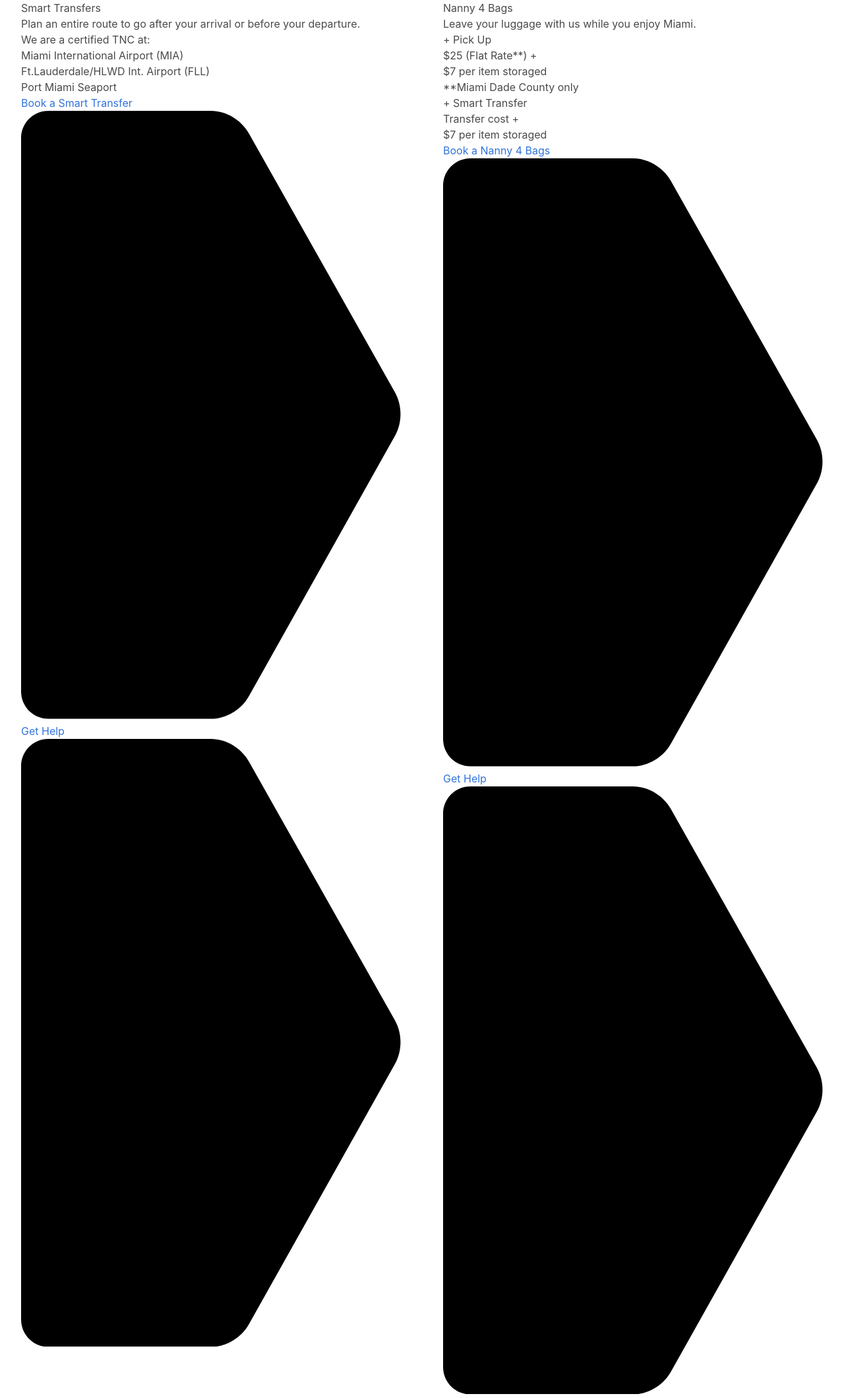
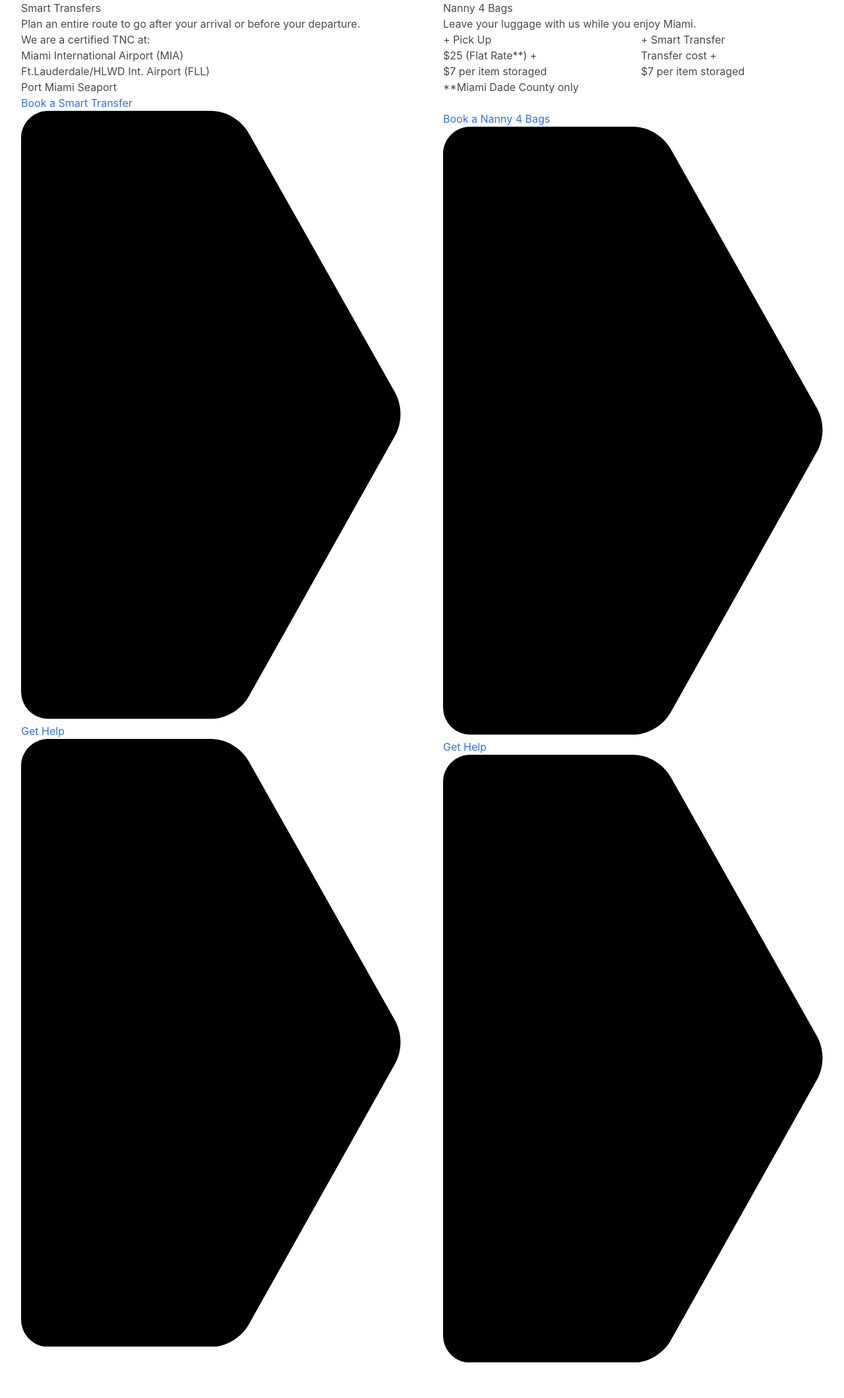
Before and after one commit to gnich12/mdcsite, a Jekyll site: the page built from index.html, in a window 1280 px wide. Shown: the whole page at 66% size. Built offline with Jekyll 4.4.1, drawn with Linux system fonts in a browser that asks for light colours; nearby versions of some CDN libraries; after the commit the page ends 2071 px from its top, so only the background shows below that.

Commit message:
margin and columns tests

```diff
--- a/_includes/Smart-Nanny.html
+++ b/_includes/Smart-Nanny.html
@@ -50,8 +50,8 @@
             <div class='line white-bg'></div>
           </div>
           <p class='section-subtitle'>Leave your luggage with us while you enjoy Miami.</p>
-          <div class='nanny-container card-margin'>
-            <div class='card-margin white-bg'>
+          <div class='columns'>
+            <div class='column white-bg no-pad card-margin'>
                 <p class='card--title blue-bg'>+ Pick Up</p>
                 <div class='card--content drk-blue'>
                   <ul>
@@ -61,7 +61,7 @@
                   <p class='nanny-legend'>**Miami Dade County only</p>
                 </div>
             </div>
-            <div class='card-margin white-bg'>
+            <div class='column white-bg no-pad card-margin'>
                   <p class='card--title blue-bg'>+ Smart Transfer</p>
                   <div class='card--content drk-blue'>
                     <ul>
```
Also changed, not shown: assets/css/style.css (+6 -7 lines).
